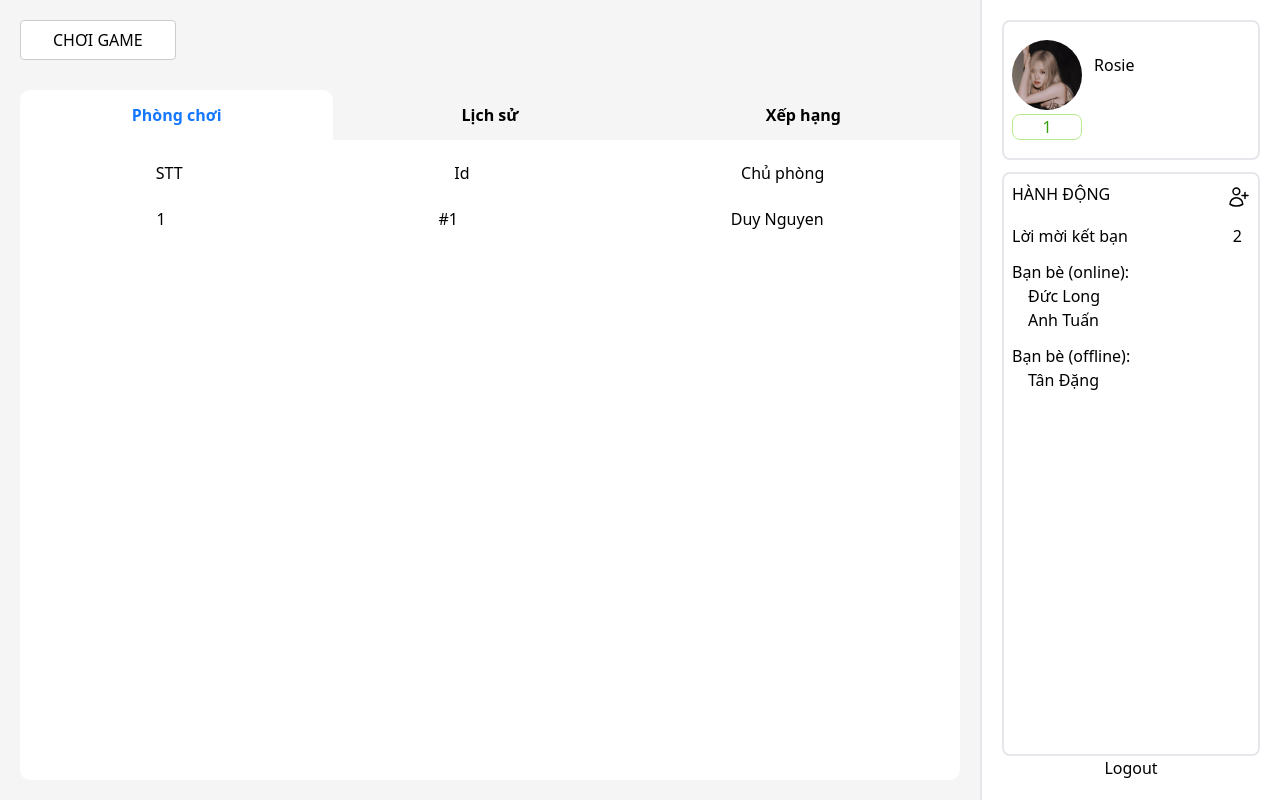
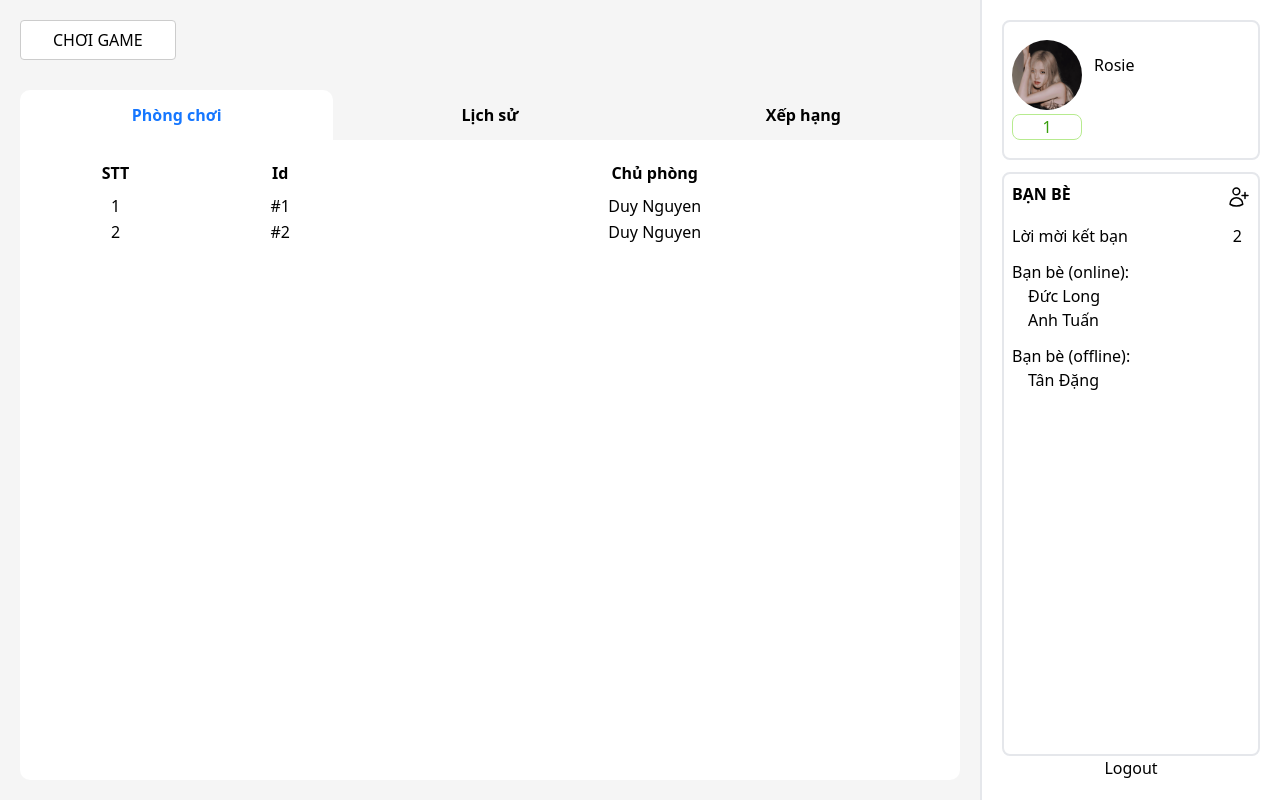
Before and after one commit to buiduclong0511/caro-online, a React (Create React App) app: page / in a window 1280 px wide. Built offline with nearby package versions, Linux system fonts and the light colour scheme; no server answers; the database is empty; sample sign-in values are in the browser's storage.

Commit message:
Fix comments

```diff
--- a/src/components/RoomList/index.js
+++ b/src/components/RoomList/index.js
@@ -2,19 +2,24 @@ import { cx } from '~/util';
 
 function RoomList({ ...props }) {
     return (
-        <table className={cx('w-[100%] mt-[20px] flex flex-col gap-5')}>
+        <table className={cx('w-full mt-[20px]')}>
             <thead>
-                <tr className={cx('flex justify-around')}>
-                    <td>STT</td>
-                    <td>Id</td>
-                    <td>Chủ phòng</td>
+                <tr>
+                    <th className={cx('pb-[8px]')}>STT</th>
+                    <th className={cx('pb-[8px]')}>Id</th>
+                    <th className={cx('pb-[8px]')}>Chủ phòng</th>
                 </tr>
             </thead>
             <tbody>
-                <tr className={cx('flex justify-around')}>
-                    <td>1</td>
-                    <td>#1</td>
-                    <td>Duy Nguyen</td>
+                <tr>
+                    <td className={cx('text-center')}>1</td>
+                    <td className={cx('text-center')}>#1</td>
+                    <td className={cx('text-center')}>Duy Nguyen</td>
+                </tr>
+                <tr>
+                    <td className={cx('text-center')}>2</td>
+                    <td className={cx('text-center')}>#2</td>
+                    <td className={cx('text-center')}>Duy Nguyen</td>
                 </tr>
             </tbody>
         </table>
--- a/src/components/Sidebar/index.jsx
+++ b/src/components/Sidebar/index.jsx
@@ -1,5 +1,5 @@
 import { cx } from '~/util';
-import { AddFriend } from '../icons';
+import { AddFriendIcon } from '../icons';
 
 function Sidebar() {
     return (
@@ -19,9 +19,9 @@ function Sidebar() {
             </div>
             <div className={cx('h-[100%] mt-3 flex flex-col flex-1 gap-3 border-[2px] p-[8px] rounded-lg')}>
                 <div className={cx('flex justify-between w-[100%] h-[30px]')}>
-                    <h3 className={cx('text-[16px] uppercase')}>Hành động</h3>
+                    <h3 className={cx('text-[16px] uppercase font-bold')}>Bạn bè</h3>
                     <button>
-                        <AddFriend className={cx('w-[16px]')} />
+                        <AddFriendIcon className={cx('w-[16px]')} />
                     </button>
                 </div>
                 <div className={cx('flex justify-between pr-2')}>
--- a/src/components/icons/index.jsx
+++ b/src/components/icons/index.jsx
@@ -34,7 +34,7 @@ export const LockClosedIcon = ({ className = '' }) => (
     </svg>
 );
 
-export const ArrowSmallRight = ({ className = '' }) => (
+export const ArrowSmallRightIcon = ({ className = '' }) => (
     <svg
         xmlns="http://www.w3.org/2000/svg"
         fill="none"
@@ -47,7 +47,7 @@ export const ArrowSmallRight = ({ className = '' }) => (
     </svg>
 );
 
-export const AddFriend = ({ className = '' }) => (
+export const AddFriendIcon = ({ className = '' }) => (
     <svg
         xmlns="http://www.w3.org/2000/svg"
         fill="none"
--- a/src/pages/Login/index.jsx
+++ b/src/pages/Login/index.jsx
@@ -4,7 +4,7 @@ import { useNavigate } from 'react-router-dom';
 import * as Yup from 'yup';
 
 import { Button, Input } from '~/components';
-import { ArrowSmallRight, EnvelopIcon, LockClosedIcon } from '~/components/icons';
+import { ArrowSmallRightIcon, EnvelopIcon, LockClosedIcon } from '~/components/icons';
 import { ENTER_KEY } from '~/constants';
 import { signInWithEmail, signInWithGoogle, signUpWithEmail } from '~/firebase/authentication';
 import { cx, handleFirebaseError } from '~/util';
@@ -107,7 +107,7 @@ function Login() {
                 <div className={cx('text-[16px] leading-[20px] mt-[16px] text-white flex justify-between')}>
                     <span className={cx('cursor-pointer')}>Forgot password?</span>
                     <span className={cx('cursor-pointer flex gap-[4px]')} onClick={toggleLogin}>
-                        {isLogin ? 'Register' : 'Login'} <ArrowSmallRight className={cx('w-[20px]')} />
+                        {isLogin ? 'Register' : 'Login'} <ArrowSmallRightIcon className={cx('w-[20px]')} />
                     </span>
                 </div>
                 <div className={cx('w-full bg-gray-300 h-[1px] my-[24px]')}></div>
```
